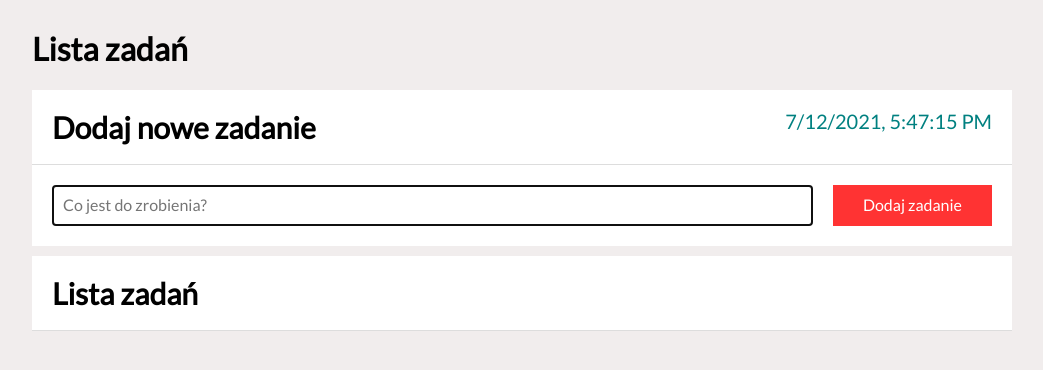
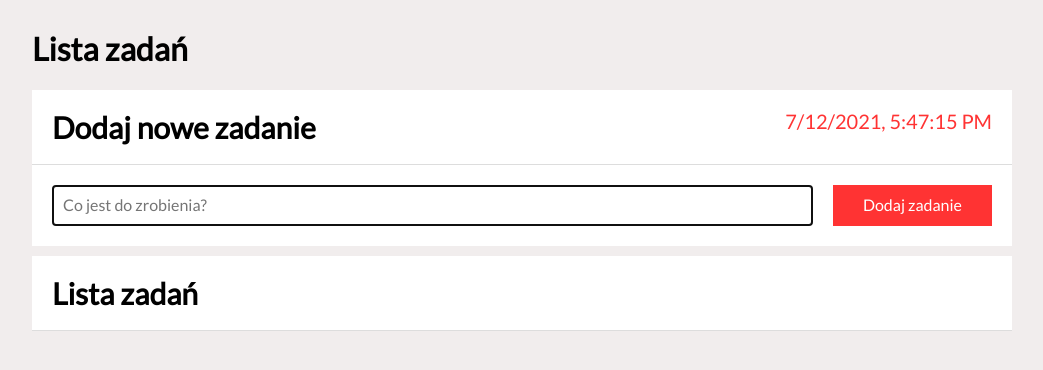
Before and after one commit to Mardrog/todo-list-react, a React (Create React App) app: page / in a window 1280 px wide. Shown: the top 370 px of the page, without its empty margins (118-1161 px from the left). Built offline with nearby package versions, Linux system fonts and the light colour scheme.

Commit message:
added new color option in themes.js for Date

```diff
--- a/src/Date/styled.js
+++ b/src/Date/styled.js
@@ -10,5 +10,5 @@ export const StyledDateContainer = styled.div`
 `;
 
 export const StyledDate = styled.p`
-    color: hsl(180, 100%, 25%);
+    color: ${({ theme }) => theme.colors.dateColor};
 `;
--- a/src/themes.js
+++ b/src/themes.js
@@ -19,7 +19,7 @@ const redTheme = {
         mainColor: "hsl(0, 100%, 60%)",
         hoverColor: "hsl(0, 100%, 30%)",
         disabledColor: "hsl(0,0%,90%)",
-        dateColor: "red",
+        dateColor: "hsl(0, 100%, 60%)",
         backgroundColor: "white",
         newTaskButtonColor: "hsl(0, 100%, 60%)",
         newTaskButtonHoverColor: "hsl(0, 100%, 30%)",
```
